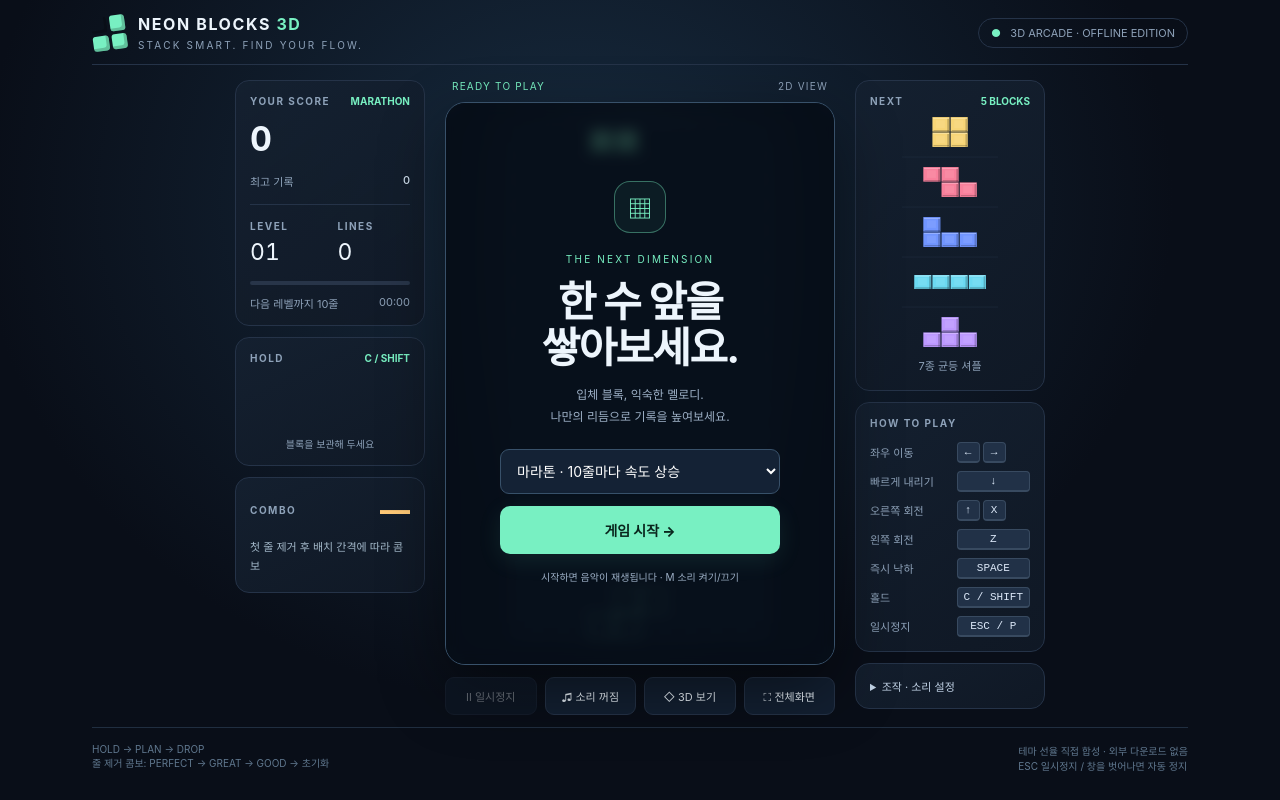
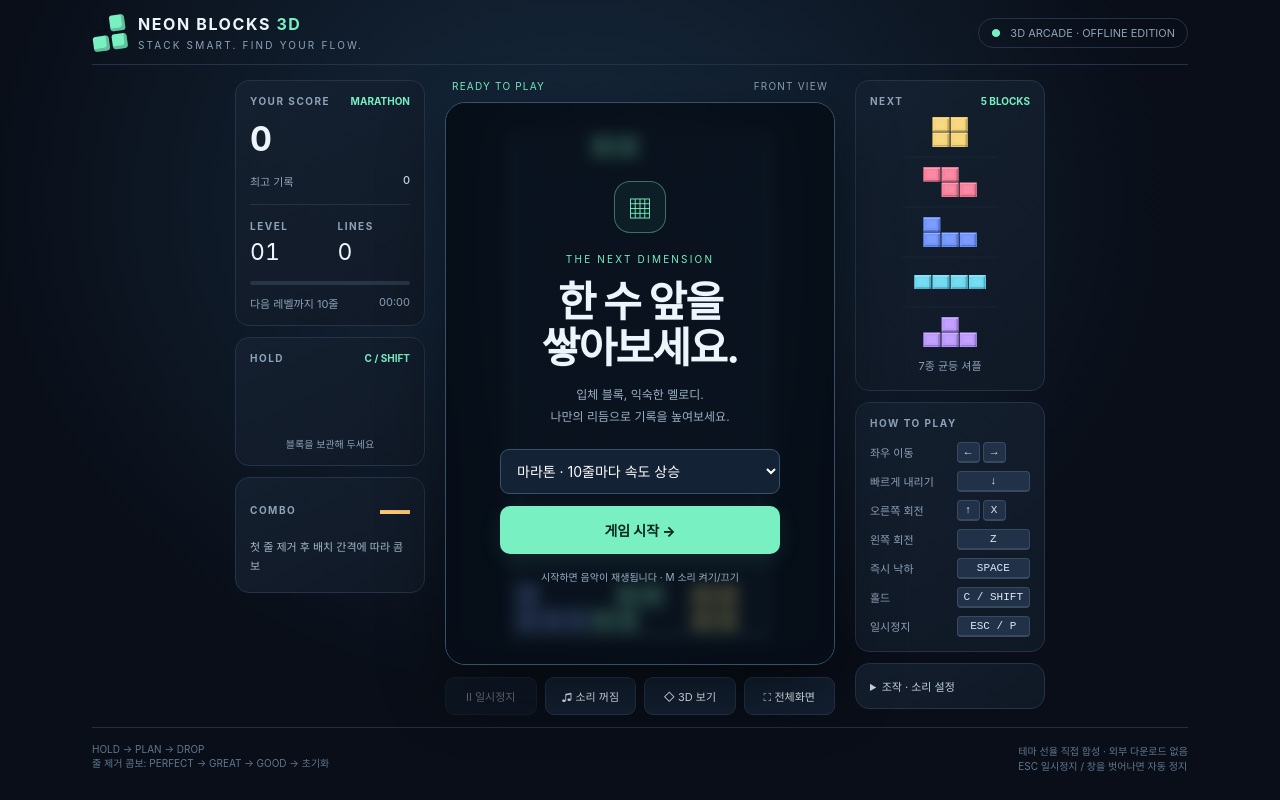
Before and after one commit to Hello-bit-code/Hello-bit-code.github.io, a plain HTML site: page index.html in a window 1280 px wide. Both pictures are taken after a click on the button "♫ 소리 켜짐". Drawn offline with Linux system fonts and the light colour scheme; animation ran at ten frames a second.

Commit message:
Restore original front-facing WebGL design for default 2D mode

```diff
--- a/index.html
+++ b/index.html
@@ -153,7 +153,7 @@ function event(ev){if(!game)return;if(['move','rotate','hold','drop','lock','lev
  if(ev.type==='over'||ev.type==='won'){saveRecord();clearInput();audio.stop();audio.play(ev.type);showOverlay(ev.type);}
 }
 game=new BlockEngine(Math.random,event);
-renderer=new FlatRenderer($('board'));$('rendererLabel').textContent='2D VIEW';$('view').textContent='◇ 3D 보기';$('view').classList.remove('active');$('view').setAttribute('aria-pressed','false');
+try{renderer=new Renderer($('board'));}catch{const old=$('board'),replacement=document.createElement('canvas');replacement.id='board';replacement.setAttribute('aria-label','테트리스 게임판');old.replaceWith(replacement);renderer=new FlatRenderer(replacement);$('view').disabled=true;}$('rendererLabel').textContent='FRONT VIEW';$('view').textContent='◇ 3D 보기';$('view').classList.remove('active');$('view').setAttribute('aria-pressed','false');
 const fx=$('fx'),fctx=fx.getContext('2d');function resize(){renderer.resize();const r=fx.getBoundingClientRect(),d=Math.min(devicePixelRatio||1,2);fx.width=r.width*d;fx.height=r.height*d;fctx.setTransform(d,0,0,d,0,0);particles=[];}new ResizeObserver(resize).observe($('stage'));resize();
 function showOverlay(kind){delete $('restart').dataset.confirm;$('overlay').hidden=false;const pause=kind==='pause',won=kind==='won';$('overline').textContent=pause?'TAKE A BREATH':won?'MISSION COMPLETE':'ONE MORE ROUND';$('title').textContent=pause?'잠시 쉬어가세요.':won?(game.mode==='blitz'?'2분 완료!':'40줄 완주!'):'다시, 더 높이.';$('overlayIcon').textContent=pause?'Ⅱ':won?'✦':'↻';const r=readRecord(game.mode);$('description').textContent=pause?'ESC 또는 계속하기를 누르면\n잠시 후 게임이 이어집니다.':game.score.toLocaleString()+'점 · '+game.lines+'줄 · '+fmtTime(game.elapsed)+'\n최대 '+Math.max(0,game.maxCombo)+'콤보'+(game.mode==='sprint'&&r.time?' · 최고 '+fmtTime(r.time):'');$('start').textContent=pause?'계속하기 →':'다시 시작 →';$('restart').hidden=!pause;$('restart').textContent='새 게임';$('mode').hidden=pause;$('overlayNote').textContent=pause?'정지 중에는 시간과 블록이 움직이지 않습니다.':'스페이스바 연속 입력 방지 · ESC 일시정지';$('pause').textContent=pause?'▶ 계속하기':'Ⅱ 일시정지';}
 function start(){if(mobileDevice()&&document.documentElement.requestFullscreen&&!document.fullscreenElement){document.documentElement.requestFullscreen({navigationUI:'hide'}).catch(()=>{});}audio.init();audio.stop();audio.index=0;clearInput();particles=[];toastLeft=0;$('toast').classList.remove('show');endSaved=false;game.reset($('mode').value);$('overlay').hidden=true;$('pause').textContent='Ⅱ 일시정지';$('eventText').textContent='줄 제거마다 PERFECT → GREAT → GOOD · 이후 초기화';lastFrame=performance.now();lastUI='';audio.play('level');}
@@ -163,7 +163,7 @@ async function toggleFullscreen(){try{if(document.fullscreenElement){await docum
 $('fullscreen').onclick=toggleFullscreen;$('touchFullscreen').onclick=toggleFullscreen;
 document.addEventListener('fullscreenchange',()=>{$('fullscreen').textContent=document.fullscreenElement?'⤢ 화면 복귀':'⛶ 전체화면';$('touchFullscreen').textContent=document.fullscreenElement?'⤢ 화면 복귀':'⛶ 전체화면';});
 $('start').onclick=()=>game.state==='paused'?togglePause():start();$('restart').onclick=()=>{if($('restart').dataset.confirm==='yes'){delete $('restart').dataset.confirm;start();}else{$('restart').dataset.confirm='yes';$('restart').textContent='현재 기록을 끝내고 새로 시작';}};$('pause').onclick=togglePause;$('touchPause').onclick=togglePause;
-function toggleSound(){audio.init();audio.enabled=!audio.enabled;audio.apply();if(!audio.enabled)audio.stop();$('sound').textContent=audio.enabled?'♫ 소리 켜짐':'♫ 소리 꺼짐';$('sound').classList.toggle('active',audio.enabled);$('sound').setAttribute('aria-pressed',String(audio.enabled));}$('sound').onclick=toggleSound;$('touchSound').onclick=toggleSound;$('view').onclick=()=>{const use3d=!(renderer instanceof Renderer);const old=$('board');const replacement=document.createElement('canvas');replacement.id='board';replacement.setAttribute('aria-label','테트리스 게임판');old.replaceWith(replacement);if(use3d){try{tilt=true;renderer=new Renderer(replacement);}catch{renderer=new FlatRenderer(replacement);tilt=false;}}else{tilt=false;renderer=new FlatRenderer(replacement);}const active3d=renderer instanceof Renderer;$('view').textContent=active3d?'▦ 2D 보기':'◇ 3D 보기';$('view').classList.toggle('active',active3d);$('view').setAttribute('aria-pressed',String(active3d));$('rendererLabel').textContent=active3d?'3D VIEW':'2D VIEW';resize();};
+function toggleSound(){audio.init();audio.enabled=!audio.enabled;audio.apply();if(!audio.enabled)audio.stop();$('sound').textContent=audio.enabled?'♫ 소리 켜짐':'♫ 소리 꺼짐';$('sound').classList.toggle('active',audio.enabled);$('sound').setAttribute('aria-pressed',String(audio.enabled));}$('sound').onclick=toggleSound;$('touchSound').onclick=toggleSound;$('view').onclick=()=>{if(!(renderer instanceof Renderer))return;tilt=!tilt;$('view').textContent=tilt?'▦ 정면 보기':'◇ 3D 보기';$('view').classList.toggle('active',tilt);$('view').setAttribute('aria-pressed',String(tilt));$('rendererLabel').textContent=tilt?'3D VIEW':'FRONT VIEW';};
 $('delay').oninput=e=>{game.dropDelay=Number(e.target.value);$('delayValue').textContent=game.dropDelay+'ms';};$('musicVolume').oninput=e=>{audio.music=Number(e.target.value)/100;$('musicValue').textContent=e.target.value+'%';audio.apply();};$('sfxVolume').oninput=e=>{audio.effects=Number(e.target.value)/100;$('sfxValue').textContent=e.target.value+'%';audio.apply();};$('mode').onchange=()=>{lastUI='';};
 // 키를 누른 상태를 직접 추적합니다. OS 자동 반복으로 새 블록을 낙하시키지 않습니다.
 const keys=new Set(),heldInputs=new Map(),pointers=new Map();let order=0;
```
